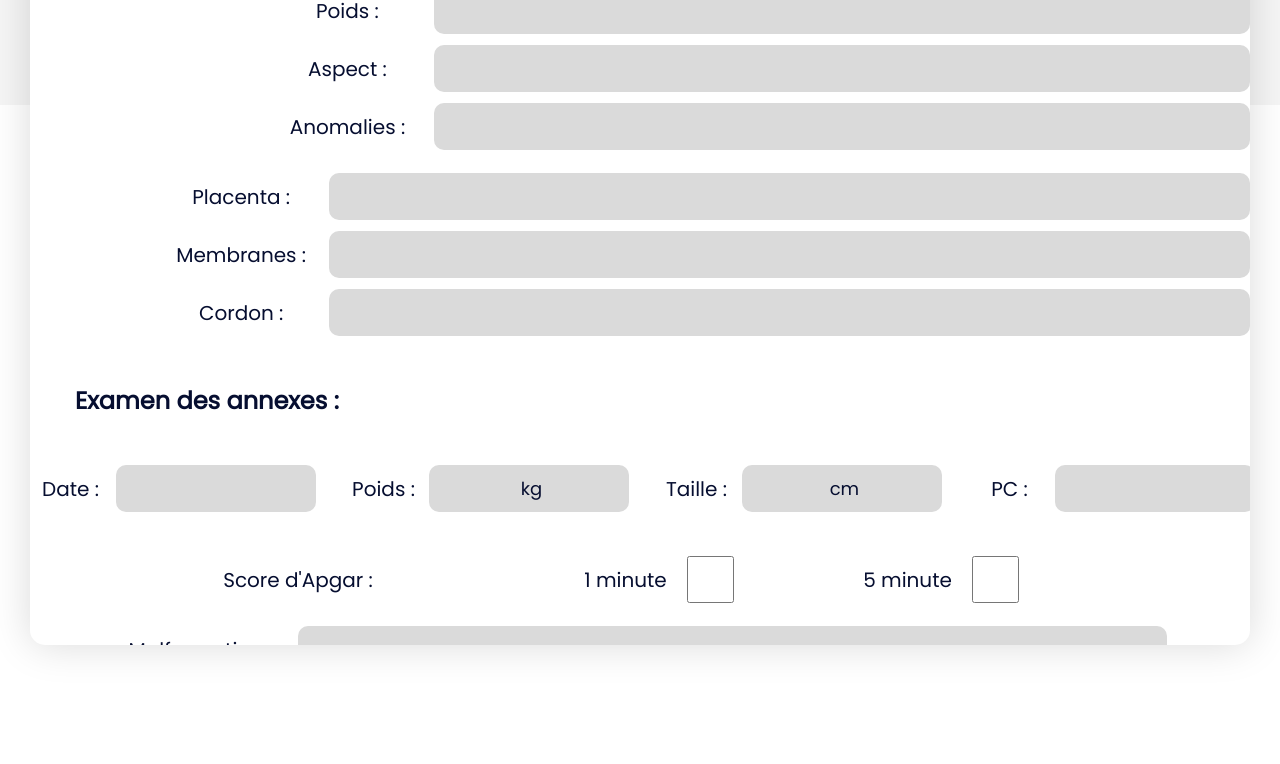
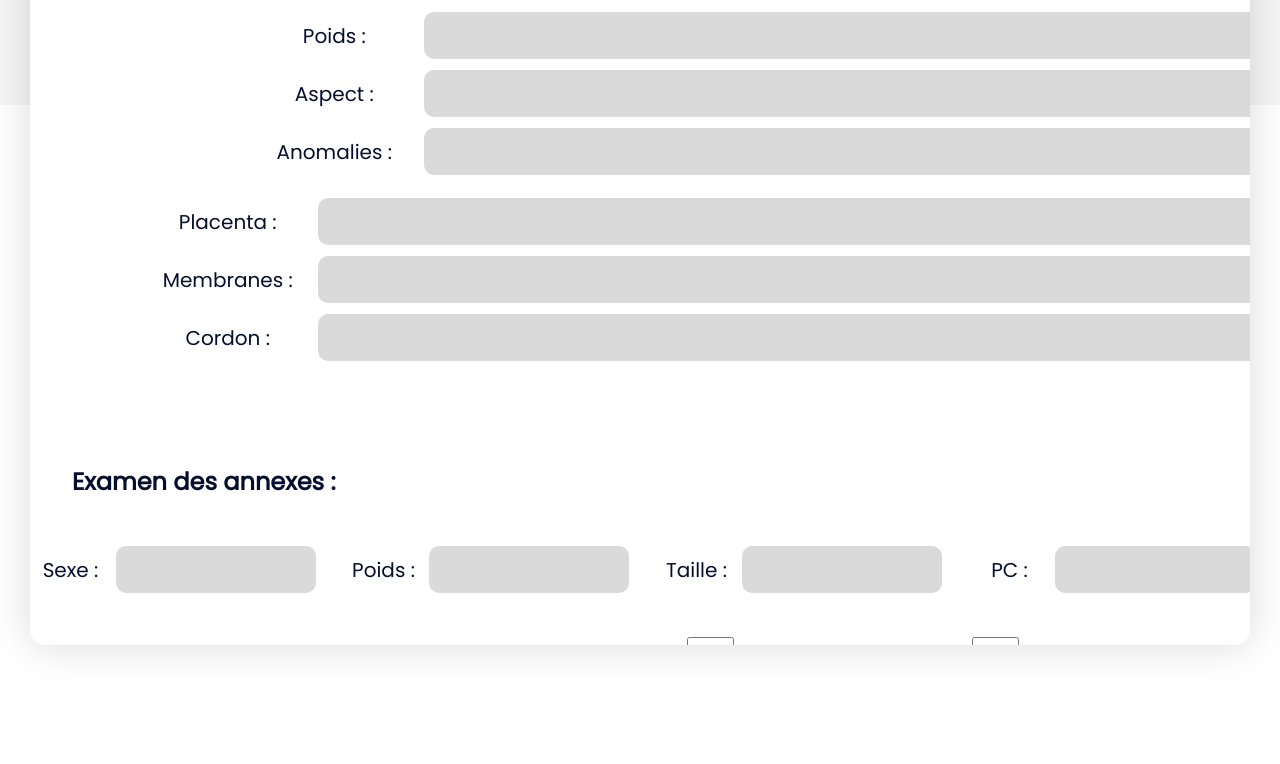
Before and after one commit to moumen26/PFE_SiteWeb, a React (Create React App) app in the folder frontend/: page /patients in a window 1280 px wide. Shown: the part 1653-2417 px from the top of the page. Built offline with nearby package versions, Linux system fonts and the light colour scheme.

Commit message:
zynocodes

```diff
--- a/frontend/src/components/asideBar.jsx
+++ b/frontend/src/components/asideBar.jsx
@@ -89,11 +89,11 @@ export default function MyAsideBar() {
           </li>
           <li className="list">
             <a href="/login">
+            {user && (
               <span className="icon">
-              {user && (
                 <FiLogOut onClick={SubmitLogout}/>
-              )}
               </span>
+            )}
               <span className="title">log out</span>
             </a>
           </li>
--- a/frontend/src/components/swiperDossier.jsx
+++ b/frontend/src/components/swiperDossier.jsx
@@ -7,9 +7,32 @@ import { useState } from "react";
 import SwiperButtonNext from "./nextButton";
 import SwiperButtonBack from "./backButton";
 import ObstetricauxTable from "./ObstetricauxTable";
-import PartogrammeTable from "./partogrammeTable";
+import { useAddPatientPart_1 } from "../hooks/useAddPatientPart_1";
 
 export default function MySwiper() {
+  const [Accoucheur, setAccoucheur] = useState();
+  const [Poids, setPoids] = useState('');
+  const [Aspect, setAspect] = useState('');
+  const [Anomalies, setAnomalies] = useState('');
+  const [Placenta, setPlacenta] = useState('');
+  const [Membranes, setMembranes] = useState('');
+  const [Cordon, setCordon] = useState('');
+  const [Sexe, setSexe] = useState('');
+  const [Taille, setTaille] = useState('');
+  const [Pc, setPc] = useState('');
+  const [une_min, setUne_min] = useState('');
+  const [cinq_min, setCinq_min] = useState('');
+  const [Malformation, setMalformation] = useState('');
+  const [Remarque, setRemarque] = useState('');
+  const [Empreintes_digitales, setEmpreintes_digitales] = useState('');
+
+  const { AddPatientPart_1, errorPart_1 } = useAddPatientPart_1();
+
+  async function submitPart_1(e) {
+    e.preventDefault();
+    await AddPatientPart_1(Accoucheur, Poids, Aspect, Anomalies, Placenta, Membranes, Cordon
+      ,Sexe, Taille, Pc, Malformation, Remarque, Empreintes_digitales);
+  }
   return (
     <Swiper
       className="swiper-formulaire"
@@ -26,8 +49,9 @@ export default function MySwiper() {
           <div className="line-hl">
             <div className="hl"></div>
           </div>
+          <form action="" onSubmit={submitPart_1}>
             <div className="pro-acc">
-            <h2>Protocole d’accouchement :</h2>
+              <h2>Protocole d’accouchement</h2>
               <div className="date-heure-acc">
                 <div className="date-acc">
                   <div className="span-item span-long1">
@@ -47,7 +71,7 @@ export default function MySwiper() {
                   <span>Accoucheur :</span>
                 </div>
                 <div className="textarea">
-                <textarea name="accoucheur" id="accoucheur"></textarea>
+                  <textarea name="accoucheur" id="accoucheur" value={Accoucheur} onChange={(e) => {setAccoucheur(e.target.value)}}></textarea>
                 </div>
               </div>
             </div>
@@ -59,19 +83,19 @@ export default function MySwiper() {
                     <div className="span-item">
                       <span>Poids :</span>
                     </div>
-                  <input type="text" />
+                    <input type="text"  value={Poids} name="Poids" onChange={(e) => {setPoids(e.target.value)}}/>
                   </div>
                   <div className="annexe-item">
                     <div className="span-item">
                       <span>Aspect :</span>
                     </div>
-                  <input type="text" />
+                    <input type="text" value={Aspect} name="Aspect" onChange={(e) => {setAspect(e.target.value)}}/>
                   </div>
                   <div className="annexe-item">
                     <div className="span-item">
                       <span>Anomalies :</span>
                     </div>
-                  <input type="text" />
+                    <input type="text" value={Anomalies} name="Anomalies" onChange={(e) => {setAnomalies(e.target.value)}}/>
                   </div>
                 </div>
                 <div className="annexe annexe-two">
@@ -79,19 +103,19 @@ export default function MySwiper() {
                     <div className="span-item">
                       <span>Placenta :</span>
                     </div>
-                  <input type="text" />
+                    <input type="text" value={Placenta} name="Placenta" onChange={(e) => {setPlacenta(e.target.value)}}/>
                   </div>
                   <div className="annexe-item">
                     <div className="span-item">
                       <span>Membranes :</span>
                     </div>
-                  <input type="text" />
+                    <input type="text" value={Membranes} name="Membranes" onChange={(e) => {setMembranes(e.target.value)}}/>
                   </div>
                   <div className="annexe-item">
                     <div className="span-item">
                       <span>Cordon :</span>
                     </div>
-                  <input type="text" />
+                    <input type="text" value={Cordon} name="Cordon" onChange={(e) => {setCordon(e.target.value)}}/>
                   </div>
                 </div>
               </div>
@@ -101,28 +125,28 @@ export default function MySwiper() {
               <div className="sexe-poids-taille-pc">
                 <div className="date-annexe">
                   <div className="span-item petit-span">
-                  <span>Date :</span>
+                    <span>Sexe :</span>
                   </div>
-                <input type="date-annexe" name="date-annexe" id="date-annexe" />
+                  <input type="date-annexe" name="Sexe" id="date-annexe" value={Sexe} onChange={(e) => {setSexe(e.target.value)}} />
                 </div>
                 <div className="poids-annexe">
                   <div className="span-item petit-span">
                     <span>Poids :</span>
                   </div>
-                <input type="text" value="kg" />
+                  <input type="text" />
                 </div>
                 <div className="taille-annexe">
                   <div className="span-item petit-span">
                     <span>Taille :</span>
                   </div>
 
-                <input type="text" value="cm" />
+                  <input type="text" value={Taille} name="Taille" onChange={(e) => {setTaille(e.target.value)}} />
                 </div>
                 <div className="pc-annexe">
                   <div className="span-item petit-span">
                     <span>PC :</span>
                   </div>
-                <input type="text" />
+                  <input type="text" value={Pc} name="Pc" onChange={(e) => {setPc(e.target.value)}}/>
                 </div>
               </div>
               <div className="score-dapgar">
@@ -131,28 +155,28 @@ export default function MySwiper() {
                 </div>
                 <div className="minute-1">
                   <span>1 minute</span>
-                <input type="checkbox" />
+                  <input type="checkbox" name="une_min" onChange={(e) => {setUne_min(e.target.value)}}/>
                 </div>
                 <div className="minute-5">
                   <span>5 minute</span>
-                <input type="checkbox" />
+                  <input type="checkbox" name="cinq_min" onChange={(e) => {setCinq_min(e.target.value)}}/>
                 </div>
               </div>
               <div className="malforamtion-annexe">
                 <div className="span-item">
                   <span>Malformation :</span>
                 </div>
-              <input type="text" />
+                <input type="text" value={Malformation} name="Malformation" onChange={(e) => {setMalformation(e.target.value)}}/>
               </div>
               <div className="remarque-annexe">
                 <div className="span-item">
                   <span>Remarque :</span>
                 </div>
-              <input type="text" />
+                <input type="text" value={Remarque} name="Remarque" onChange={(e) => {setRemarque(e.target.value)}}/>
               </div>
               <div className="re-annexe-textarea">
                 <div className="textarea">
-                <textarea name="rem-annexe" id="rem-annexe"></textarea>
+                  <textarea name="rem-annexe" id="rem-annexe" ></textarea>
                 </div>
               </div>
               <div className="empre-digi">
@@ -160,15 +184,18 @@ export default function MySwiper() {
                   <span>Empreintes digitales :</span>
                 </div>
                 <div className="textarea">
-                <textarea name="empre-digi" id="empre-digi"></textarea>
+                  <textarea name="empre-digi" id="empre-digi" value={Empreintes_digitales} onChange={(e) => {setEmpreintes_digitales(e.target.value)}}></textarea>
                 </div>
               </div>
             </div>
             <div className="next-first">
-            <SwiperButtonNext>
+              <SwiperButtonNext >
                 Suivant <BsChevronRight />
               </SwiperButtonNext>
             </div>
+          </form>
+
+
         </div>
       </SwiperSlide>
       <SwiperSlide className="Swipe">
@@ -623,38 +650,6 @@ export default function MySwiper() {
               </div>
             </div>
           </div>
-
-          <div className="back-next-buttons back-next-dossier">
-            <div className="back">
-              <SwiperButtonBack>
-                <BsChevronLeft /> Back
-              </SwiperButtonBack>
-            </div>
-            <div className="next">
-              <SwiperButtonNext>
-                Suivant <BsChevronRight />
-              </SwiperButtonNext>
-            </div>
-          </div>
-        </div>
-      </SwiperSlide>
-      <SwiperSlide className="Swipe">
-        <div className="formulaire-dossier-obster">
-          <div className="formulaire-header-obster">
-            <div className="formulaire-dossier-obstetrique">
-              <h2>Dossier obstetrique</h2>
-            </div>
-          </div>
-          <div className="line-hl">
-            <div className="hl"></div>
-          </div>
-          <div className="partogramme">
-            <h2>Partogramme</h2>
-          </div>
-          <div className="partogramme-container">
-            <PartogrammeTable />
-          </div>
-
           <div className="back-next-buttons back-next-dossier">
             <div className="back">
               <SwiperButtonBack>
```
Lines whose indentation alone changed are shown as unchanged.
